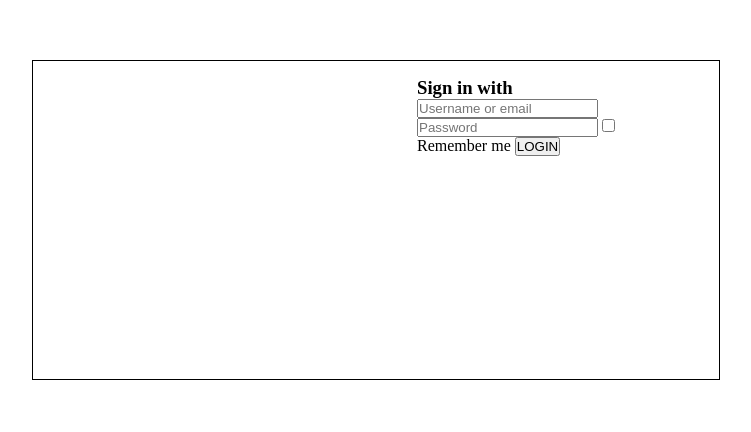
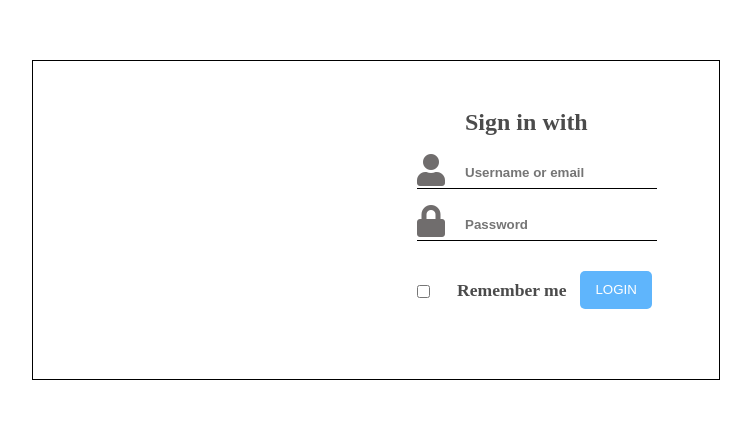
Before and after one commit to altinawiwaseem/login-page, a plain HTML site: page index.html in a window 1280 px wide. Shown: the part 180-612 px from the top of the page, without its empty margins (264-1015 px from the left). Drawn offline with Linux system fonts and the light colour scheme.

Commit message:
adjusting the right box  measurements and colors

```diff
--- a/css/style.css
+++ b/css/style.css
@@ -16,26 +16,91 @@ body {
   height: 20rem;
   border: 1px black solid;
   flex-wrap: wrap;
-
+  position: relative;
   /* justify-content: end; */
 }
 .right-box {
   padding: 1rem;
   width: 19rem;
-  height: 15rem;
+  height: 20rem;
+  position: relative;
 }
 .left-box {
+  position: relative;
   padding: 1rem;
   width: 20rem;
-  height: 15rem;
+  height: 20rem;
 }
 .middle-line {
+  position: relative;
   padding: 1rem;
   width: 3rem;
   height: 15rem;
 }
 
 .buttom-box {
+  position: relative;
   width: 43rem;
-  height: 5rem;
+  height: 3rem;
 }
+h1 {
+  margin-bottom: 2rem;
+  font-size: 1.5rem;
+  top: 3rem;
+  left: 4rem;
+  position: absolute;
+  opacity: 0.7;
+}
+.right-box input[type="text"],
+.right-box input[type="password"] {
+  display: block;
+  margin-bottom: 20px;
+  width: 15rem;
+  height: 2rem;
+  top: 5rem;
+  border: none;
+  border-bottom: 1px black solid;
+  position: relative;
+}
+input[type="checkbox"] {
+  position: absolute;
+  top: 14rem;
+}
+label {
+  position: absolute;
+  top: 13.7rem;
+  left: 3.5rem;
+  font-weight: bold;
+  opacity: 0.7;
+  position: absolute;
+  font-size: 1.1rem;
+}
+
+input[type="submit"] {
+  width: 4.5rem;
+  height: 2.4rem;
+  background-color: rgb(95, 181, 252);
+  color: white;
+  border: none;
+  position: absolute;
+  left: 11.2rem;
+  top: 13.1rem;
+  border-radius: 5px;
+}
+::placeholder {
+  position: relative;
+  left: 3rem;
+  font-weight: bold;
+}
+.fa-user {
+  color: #706d6d;
+  position: absolute;
+  top: 5.8rem;
+    font-size: 2rem;
+}
+.fa-lock {
+  color: #706d6d;
+  position: absolute;
+  top: 9rem;
+  font-size: 2rem;
+}
--- a/index.html
+++ b/index.html
@@ -5,6 +5,10 @@
     <meta http-equiv="X-UA-Compatible" content="IE=edge" />
     <meta name="viewport" content="width=device-width, initial-scale=1.0" />
     <link rel="stylesheet" href="./css/style.css" />
+    <link
+      rel="stylesheet"
+      href="./fontawesome-free-5.15.4-web/fontawesome-free-5.15.4-web/css/all.css"
+    />
     <title>login using flex-box</title>
   </head>
   <body>
@@ -25,7 +29,6 @@
               placeholder="Username or email"
             />
             <i class="fas fa-user"></i>
-
             <input
               type="password"
               name="password"
```
